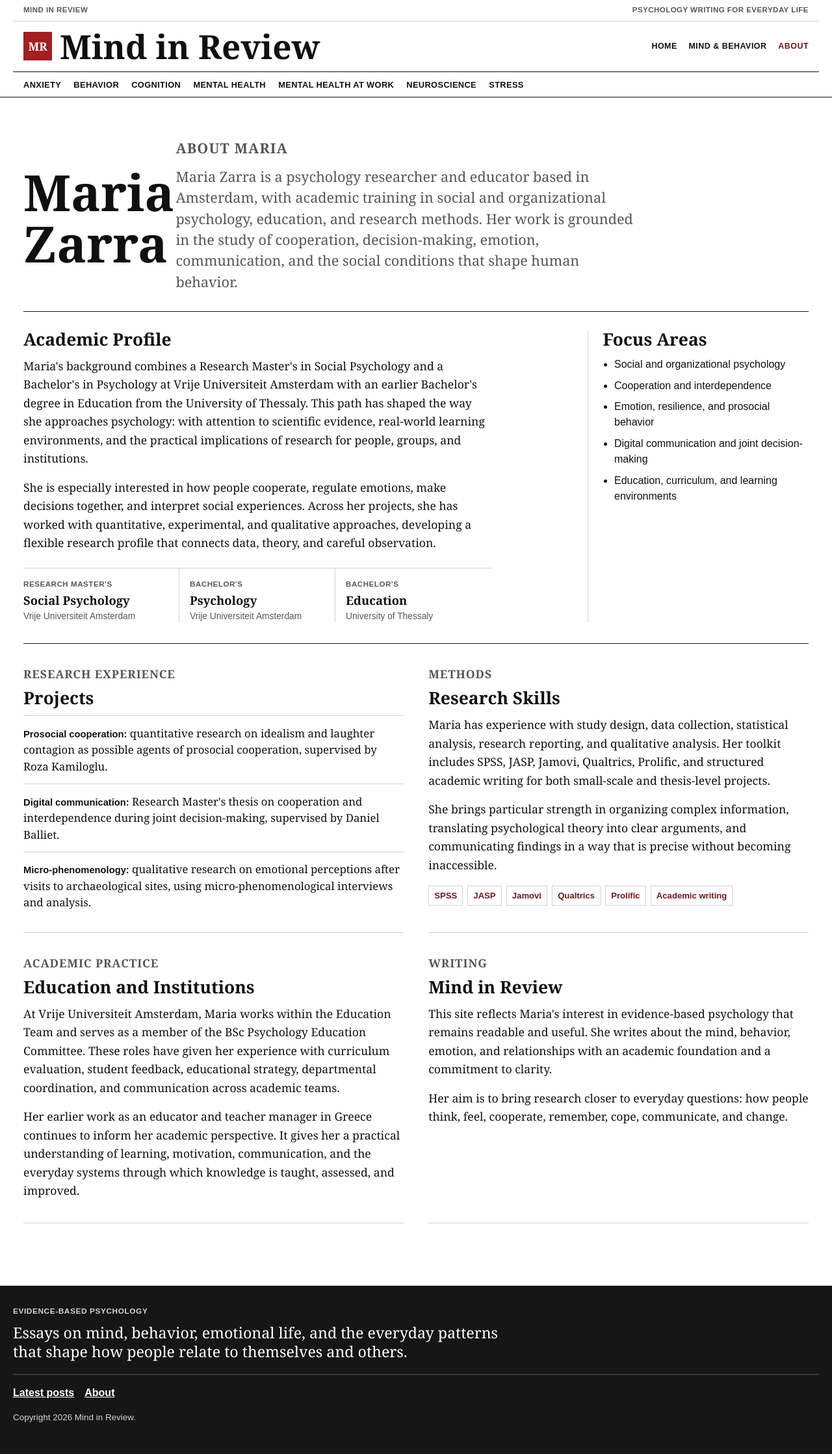
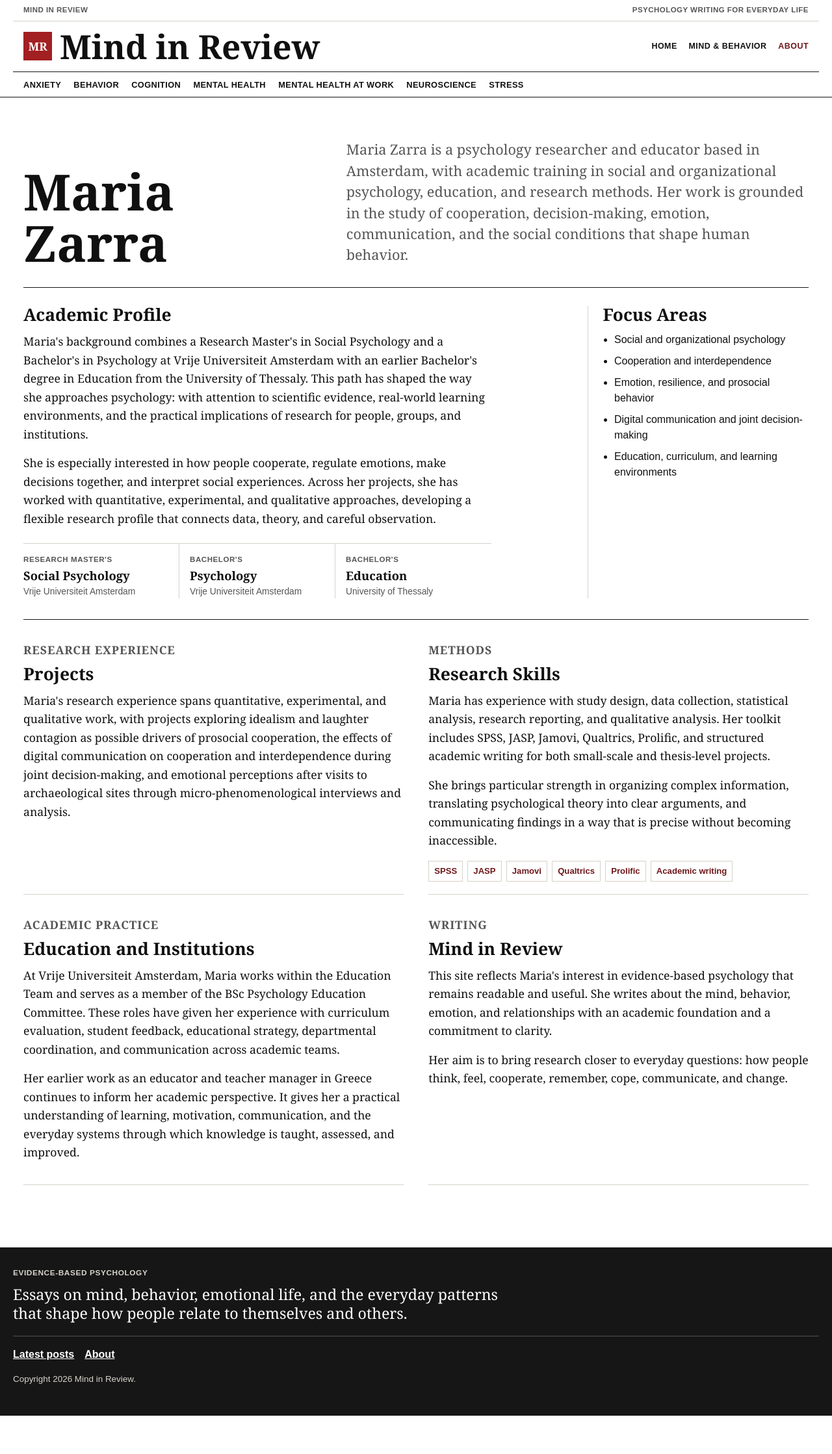
Before and after one commit to mariazarra/mariazarra.github.io, a Jekyll site: the page built from about.md, in a window 1280 px wide. Shown: the whole page at 65% size. Built offline with Jekyll 4.4.1, drawn with Linux system fonts in a browser that asks for light colours; after the commit the page ends 2179 px from its top, so only the background shows below that.

Commit message:
Refine about page heading and research copy

```diff
--- a/about.md
+++ b/about.md
@@ -1,12 +1,11 @@
 ---
 layout: default
 title: About
-description: About Maria Zarra's academic background, research experience, and psychology expertise.
+description: Maria Zarra's academic background, research experience, and psychology expertise.
 permalink: /about/
 ---
 
-<section class="page-heading">
-  <p class="kicker">About Maria</p>
+<section class="page-heading about-heading">
   <h1>Maria Zarra</h1>
   <p>
     Maria Zarra is a psychology researcher and educator based in Amsterdam, with academic
@@ -70,23 +69,14 @@ permalink: /about/
   <article>
     <p class="kicker">Research Experience</p>
     <h2>Projects</h2>
-    <ul class="research-list">
-      <li>
-        <strong>Prosocial cooperation:</strong> quantitative research on
-        idealism and laughter contagion as possible agents of prosocial
-        cooperation, supervised by Roza Kamiloglu.
-      </li>
-      <li>
-        <strong>Digital communication:</strong> Research Master's thesis on
-        cooperation and interdependence during joint decision-making, supervised
-        by Daniel Balliet.
-      </li>
-      <li>
-        <strong>Micro-phenomenology:</strong> qualitative research on emotional
-        perceptions after visits to archaeological sites, using
-        micro-phenomenological interviews and analysis.
-      </li>
-    </ul>
+    <p>
+      Maria's research experience spans quantitative, experimental, and
+      qualitative work, with projects exploring idealism and laughter contagion
+      as possible drivers of prosocial cooperation, the effects of digital
+      communication on cooperation and interdependence during joint
+      decision-making, and emotional perceptions after visits to archaeological
+      sites through micro-phenomenological interviews and analysis.
+    </p>
   </article>
 
   <article>
--- a/assets/css/styles.css
+++ b/assets/css/styles.css
@@ -208,6 +208,21 @@ h3 {
   grid-column: 2;
   margin: 0;
   max-width: var(--measure);
+}
+
+.about-heading {
+  align-items: end;
+  column-gap: clamp(2rem, 6vw, 5rem);
+  grid-template-columns: minmax(280px, 420px) minmax(0, var(--measure));
+}
+
+.about-heading h1 {
+  grid-column: 1;
+}
+
+.about-heading p {
+  grid-column: 2;
+  padding-bottom: 0.25rem;
 }
 
 .text-link,
@@ -446,25 +461,6 @@ h3 {
   margin-bottom: 0.6rem;
 }
 
-.research-list {
-  list-style: none;
-  margin: 0;
-  padding: 0;
-}
-
-.research-list li {
-  border-top: 1px solid var(--line);
-  font-family: var(--serif);
-  font-size: 1.05rem;
-  line-height: 1.52;
-  padding: 0.85rem 0;
-}
-
-.research-list strong {
-  font-family: var(--sans);
-  font-size: 0.92rem;
-}
-
 .skill-tags {
   display: flex;
   flex-wrap: wrap;
```
